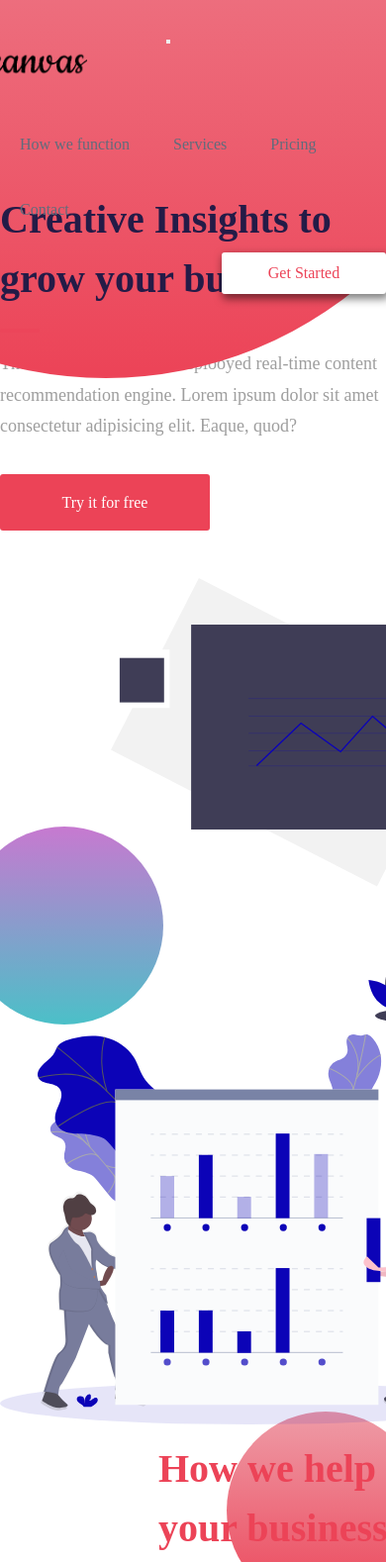
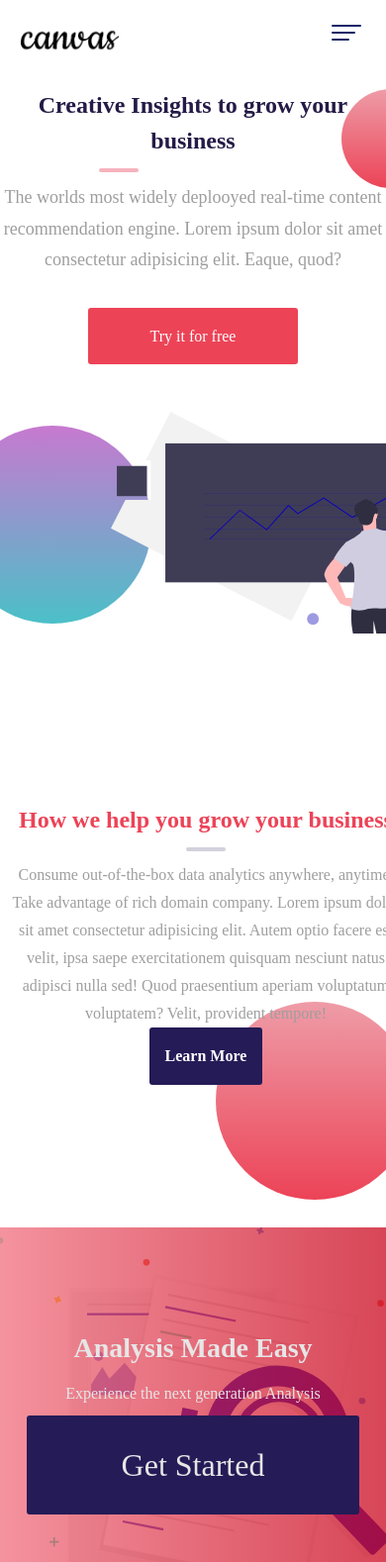
Before and after one commit to Elvis020/Illustration_Website_Style, a plain HTML site: page index.html in a window 390 px wide. Shown: the top 1578 px of the page at 99% size. Drawn offline with Linux system fonts and the light colour scheme.

Commit message:
Added a little changes

```diff
--- a/css/illustration.css
+++ b/css/illustration.css
@@ -373,3 +373,224 @@ footer .footer-icons a{
     line-height: 35px;
     margin-left: -5px;
 }
+
+/* Responsiveness */
+@media (min-width: 320px) and (max-width: 640px) {
+    header {
+        padding: 0 !important;
+        background: #fff;
+    }
+    header.active{
+        box-shadow: 0 1px 5px 1px rgba(0, 0, 0, .2);
+    }
+    header.fixed{
+        padding: 0 0;
+    }
+    header button {
+        position: absolute;
+        top: 12px;
+        right: 25px;
+        display: block;
+        width: 30px;
+        height: 40px;
+        padding-top: 6px;
+        border: none;
+        background: #fff;
+    }
+
+    header button span{
+        position: relative;
+        top: 0;
+        display: block;
+        width: 100%;
+        height: 2px;
+        transition: all .2s ease;
+        margin-bottom:5px;
+        border-radius: 15px;
+        background: #0d2366;
+    }
+    header button span:nth-child(2){
+        right: 0;
+        width: 80%;
+        opacity: 1;
+    }
+
+    header button span:nth-child(3){
+        width: 60%;
+    }
+    header.active button span:nth-child(1){
+        top: 8px;
+        left: -4px;
+        width: 100%;
+        -ms-transform: rotate(38deg);
+        transform: rotateZ(38deg);
+    }
+    header.active button span:nth-child(2){
+        right: -100%;
+        opacity: 0;
+    }
+    header.active button span:nth-child(3){
+        top: -6px;
+        left: -4px;
+        width: 100%;
+        -ms-transform: rotate(-38deg);
+        transform: rotateZ(-38deg);
+    }
+
+    header ul.menu-left {
+        display: none;
+    }
+    header img {
+        margin-left: 20px !important;
+    }
+    header.active ul.menu-left {
+        display: block;
+        float: none;
+        clear: both;
+    }
+
+    header.active ul.menu-left li {
+        display: block !important;
+        padding: 10px 20px;
+
+    }
+
+    header ul.menu-right{
+        display: none;
+    }
+
+    /* Intro res */
+    #intro {
+        max-height: 300px !important;
+        text-align: center;
+        display: center;
+        display: flex;
+        height: 100%;
+        flex-direction: column;
+        justify-content: space-around;
+        padding-top: 40px !important;
+    }
+
+    #intro .bottom-left-gradient{
+        position: absolute;
+        z-index: -999;
+        left: -12%;
+        width: 200px;
+        height: 200px;
+        border-radius: 50%;
+        background: linear-gradient(#c779d0, #4bc0c8);
+    }
+    #intro .top-right-gradient{
+        position: absolute;
+        z-index: -999;
+        top: 14%;
+        right: -14%;
+        width: 100px;
+        height: 100px;
+        border-radius: 50%;
+    }
+    #intro .intro-right img{
+        width: 380px;
+    }
+
+    #intro h1{
+        font-size: 24px !important;
+    }
+    #intro h1::after{
+        margin-left: 100px;
+        margin-bottom: 10px;
+
+    }
+    #intro .intro-left .intro-cta{
+        display: inline-block !important;
+    }
+
+    /* About */
+    #about {
+        text-align: center;
+        padding: 0 0.5rem;
+        margin-left: -160px;
+        display: flex;
+        height: 100%;
+        flex-direction: column;
+        justify-content: space-around;
+    }
+    #about .about-left img {
+        display: none;
+    }
+    #about .about-right{
+        display: inline-block !important;
+    }
+
+    #about .about-right h1{
+        font-size: 24px !important;
+    }
+
+    #about .about-right h1::after {
+        margin-left: 180px;
+        margin-bottom: 10px;
+    }
+
+    #about .about-right p {
+        font-size: 16px !important;
+    }
+
+    #about .about-right a{
+        display: inline-block !important;
+    }
+
+    #about .top-right-gradient {
+        position: absolute;
+        z-index: -999;
+        top: 62%;
+        right: -5%;
+        width: 200px;
+        height: 200px;
+        border-radius: 50%;
+        background: linear-gradient(#ee9ca7, #ec4357);
+
+    }
+
+    /* Banner res */
+    .page-banner {
+        padding: 100px 0;
+        text-align: center;
+        background-position: center;
+    }
+    .page-banner h1 {
+        font-size: 28px !important;
+        font-weight: 700;
+    }
+    .page-banner h3 {
+        font-size: 16px !important;
+        margin-top: 10px;
+    }
+
+    /* Footer */
+    footer{
+        font: bold 14px;
+        padding: 20px 0 !important;
+    }
+    footer .footer-left,
+    footer .footer-center,
+    footer .footer-right{
+        display: block;
+        width: 100%;
+        margin-bottom: 10px;
+        text-align: center;
+    }
+
+    footer .footer-links a{
+        padding-right: 10px;
+    }
+
+    footer .footer-center i{
+        display: none;
+    }
+
+    footer .footer-connect{
+        display: none;
+    }
+
+
+}
--- /dev/null
+++ b/illustration.js
@@ -0,0 +1,10 @@
+function showMenu(event){
+    event.preventDefault();
+    let element = document.querySelector('#header');
+
+    if (element.classList.contains('active')){
+        element.className = ""
+    } else {
+        element.className = "active"
+    }
+}
--- a/index.html
+++ b/index.html
@@ -137,5 +137,8 @@
             </div>
         </div>
     </footer>
+
+
+    <script src="./illustration.js"></script>
 </body>
 </html>
```
